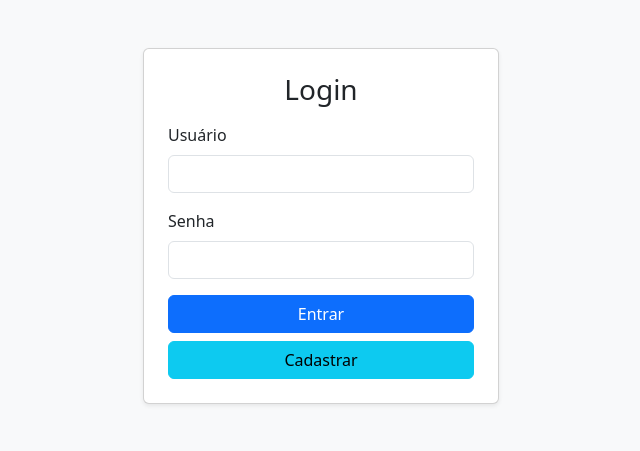
After one commit to 365rafael/ControleFinanceiroPython, a Flask app: page /login in a window 1280 px wide. The commit adds this page. Shown: the top 451 px of the page, without its empty margins (319-959 px from the left). Run offline with Flask 3, Linux system fonts and the light colour scheme.

Commit message:
Login e cadastro de usuário

```diff
--- a/app.py
+++ b/app.py
@@ -1,14 +1,26 @@
 # -*- coding: utf-8 -*-
-from flask import Flask, render_template, request, redirect, url_for
+from flask import Flask, render_template, request, redirect, url_for, session, flash
 import sqlite3
 from datetime import datetime
+import functools
+import hashlib  # para senha simples
 
 app = Flask(__name__)
+app.secret_key = "uma_chave_secreta_qualquer"
 
-# Criação do banco e tabela
+# ----------------------
+# Banco de dados
+# ----------------------
 def init_db():
     conn = sqlite3.connect("financeiro.db")
     cursor = conn.cursor()
+    cursor.execute("""
+        CREATE TABLE IF NOT EXISTS usuarios (
+            id INTEGER PRIMARY KEY AUTOINCREMENT,
+            usuario TEXT UNIQUE NOT NULL,
+            senha TEXT NOT NULL
+        )
+    """)
     cursor.execute("""
         CREATE TABLE IF NOT EXISTS transacoes (
             id INTEGER PRIMARY KEY AUTOINCREMENT,
@@ -16,7 +28,9 @@ def init_db():
             data TEXT NOT NULL,
             valor REAL NOT NULL,
             tipo TEXT NOT NULL,
-            categoria TEXT
+            categoria TEXT,
+            usuario_id INTEGER NOT NULL,
+            FOREIGN KEY(usuario_id) REFERENCES usuarios(id)
         )
     """)
     conn.commit()
@@ -24,14 +38,93 @@ def init_db():
 
 init_db()
 
-# Função para formatar valores (R$ 1.234,56)
+# ----------------------
+# Funções auxiliares
+# ----------------------
 def formatar(valor):
     return f"{valor:,.2f}".replace(",", "X").replace(".", ",").replace("X", ".")
 
-# Rota principal com filtro de mês
+def login_required(view):
+    @functools.wraps(view)
+    def wrapped_view(**kwargs):
+        if not session.get("usuario_id"):
+            return redirect(url_for("login"))
+        return view(**kwargs)
+    return wrapped_view
+
+def hash_senha(senha):
+    return hashlib.sha256(senha.encode()).hexdigest()
+
+# ----------------------
+# Rotas de cadastro/login
+# ----------------------
+@app.route("/cadastro", methods=["GET", "POST"])
+def cadastro():
+    if request.method == "POST":
+        usuario = request.form["usuario"].strip()  # remove espaços
+        senha = hash_senha(request.form["senha"])
+
+        if not usuario or not senha:
+            flash("Preencha usuário e senha!", "danger")
+            return render_template("cadastro.html")
+
+        conn = sqlite3.connect("financeiro.db")
+        cursor = conn.cursor()
+
+        # Verifica se usuário já existe
+        cursor.execute("SELECT id FROM usuarios WHERE usuario = ?", (usuario,))
+        existente = cursor.fetchone()
+
+        if existente:
+            flash("Usuário já existe!", "danger")
+        else:
+            cursor.execute(
+                "INSERT INTO usuarios (usuario, senha) VALUES (?, ?)",
+                (usuario, senha)
+            )
+            conn.commit()
+            flash("Cadastro realizado com sucesso! Faça login.", "success")
+            conn.close()
+            return redirect(url_for("login"))
+
+        conn.close()
+
+    return render_template("cadastro.html")
+
+
+@app.route("/login", methods=["GET", "POST"])
+def login():
+    if request.method == "POST":
+        usuario = request.form["usuario"]
+        senha = hash_senha(request.form["senha"])
+
+        conn = sqlite3.connect("financeiro.db")
+        cursor = conn.cursor()
+        cursor.execute("SELECT id FROM usuarios WHERE usuario=? AND senha=?", (usuario, senha))
+        user = cursor.fetchone()
+        conn.close()
+
+        if user:
+            session["usuario_id"] = user[0]
+            session["usuario"] = usuario
+            return redirect(url_for("index"))
+        else:
+            flash("Usuário ou senha incorretos!", "danger")
+
+    return render_template("login.html")
+
+@app.route("/logout")
+def logout():
+    session.clear()
+    return redirect(url_for("login"))
+
+# ----------------------
+# Rotas principais
+# ----------------------
 @app.route("/", methods=["GET", "POST"])
+@login_required
 def index():
-    # Recebe filtro do usuário no formato MM/AAAA e converte para YYYY-MM
+    filtro_mes = datetime.today().strftime("%Y-%m")
     if request.method == "POST":
         filtro_usuario = request.form.get("mes")  # MM/AAAA
         try:
@@ -39,25 +132,21 @@ def index():
             filtro_mes = f"{ano}-{mes.zfill(2)}"
         except:
             filtro_mes = datetime.today().strftime("%Y-%m")
-    else:
-        filtro_mes = datetime.today().strftime("%Y-%m")
 
     conn = sqlite3.connect("financeiro.db")
     cursor = conn.cursor()
-    cursor.execute("SELECT * FROM transacoes ORDER BY data ASC")  # ordem crescente
+    cursor.execute("SELECT * FROM transacoes WHERE usuario_id=? ORDER BY data ASC", (session["usuario_id"],))
     transacoes = cursor.fetchall()
     conn.close()
 
-    saldo = sum([t[3] if t[4] == "entrada" else -t[3] for t in transacoes])
-
-    entradas_mes = 0
-    saidas_mes = 0
+    saldo = sum([t[3] if t[4]=="entrada" else -t[3] for t in transacoes])
+    entradas_mes = saidas_mes = 0
     transacoes_filtradas = []
 
     for t in transacoes:
         if t[2].startswith(filtro_mes):
             transacoes_filtradas.append(t)
-            if t[4] == "entrada":
+            if t[4]=="entrada":
                 entradas_mes += t[3]
             else:
                 saidas_mes += t[3]
@@ -68,43 +157,38 @@ def index():
         saldo=formatar(saldo),
         entradas_mes=formatar(entradas_mes),
         saidas_mes=formatar(saidas_mes),
-        filtro_mes=f"{filtro_mes[5:7]}/{filtro_mes[0:4]}",  # MM/AAAA
-        datetime=datetime
+        filtro_mes=f"{filtro_mes[5:7]}/{filtro_mes[0:4]}"
     )
 
-# Rota para adicionar transação
 @app.route("/adicionar", methods=["GET", "POST"])
+@login_required
 def adicionar():
-    if request.method == "POST":
+    if request.method=="POST":
         descricao = request.form["descricao"]
-        data = request.form["data"]  # YYYY-MM-DD
+        data = request.form["data"]
         valor = float(request.form["valor"])
         tipo = request.form["tipo"]
         categoria = request.form["categoria"] if request.form["categoria"] else None
 
-        if not data:
-            data = datetime.today().strftime("%Y-%m-%d")
-
         conn = sqlite3.connect("financeiro.db")
         cursor = conn.cursor()
         cursor.execute(
-            "INSERT INTO transacoes (descricao, data, valor, tipo, categoria) VALUES (?, ?, ?, ?, ?)",
-            (descricao, data, valor, tipo, categoria)
+            "INSERT INTO transacoes (descricao, data, valor, tipo, categoria, usuario_id) VALUES (?, ?, ?, ?, ?, ?)",
+            (descricao, data, valor, tipo, categoria, session["usuario_id"])
         )
         conn.commit()
         conn.close()
-
         return redirect(url_for("index"))
 
-    return render_template("adicionar.html", datetime=datetime)
+    return render_template("adicionar.html")
 
-# Rota para editar transação
-@app.route("/editar/<int:id>", methods=["GET", "POST"])
+@app.route("/editar/<int:id>", methods=["GET","POST"])
+@login_required
 def editar(id):
     conn = sqlite3.connect("financeiro.db")
     cursor = conn.cursor()
 
-    if request.method == "POST":
+    if request.method=="POST":
         descricao = request.form["descricao"]
         data = request.form["data"]
         valor = float(request.form["valor"])
@@ -112,27 +196,30 @@ def editar(id):
         categoria = request.form["categoria"] if request.form["categoria"] else None
 
         cursor.execute(
-            "UPDATE transacoes SET descricao=?, data=?, valor=?, tipo=?, categoria=? WHERE id=?",
-            (descricao, data, valor, tipo, categoria, id)
+            "UPDATE transacoes SET descricao=?, data=?, valor=?, tipo=?, categoria=? WHERE id=? AND usuario_id=?",
+            (descricao, data, valor, tipo, categoria, id, session["usuario_id"])
         )
         conn.commit()
         conn.close()
         return redirect(url_for("index"))
 
-    cursor.execute("SELECT * FROM transacoes WHERE id=?", (id,))
+    cursor.execute("SELECT * FROM transacoes WHERE id=? AND usuario_id=?", (id, session["usuario_id"]))
     transacao = cursor.fetchone()
     conn.close()
-    return render_template("editar.html", t=transacao, datetime=datetime)
+    return render_template("editar.html", t=transacao)
 
-# Rota para excluir transação
 @app.route("/excluir/<int:id>")
+@login_required
 def excluir(id):
     conn = sqlite3.connect("financeiro.db")
     cursor = conn.cursor()
-    cursor.execute("DELETE FROM transacoes WHERE id = ?", (id,))
+    cursor.execute("DELETE FROM transacoes WHERE id=? AND usuario_id=?", (id, session["usuario_id"]))
     conn.commit()
     conn.close()
     return redirect(url_for("index"))
 
-if __name__ == "__main__":
+# ----------------------
+# Rodar app
+# ----------------------
+if __name__=="__main__":
     app.run(debug=True)
--- /dev/null
+++ b/templates/login.html
@@ -0,0 +1,38 @@
+<!DOCTYPE html>
+<html lang="pt-BR">
+<head>
+    <meta charset="UTF-8">
+    <title>Login - Controle Financeiro</title>
+    <link href="https://cdn.jsdelivr.net/npm/bootstrap@5.3.3/dist/css/bootstrap.min.css" rel="stylesheet">
+</head>
+<body class="bg-light">
+<div class="container py-5">
+    <div class="row justify-content-center">
+        <div class="col-md-4">
+            <div class="card p-4 shadow-sm">
+                <h3 class="mb-3 text-center">Login</h3>
+                {% with messages = get_flashed_messages(with_categories=true) %}
+                    {% if messages %}
+                        {% for category, msg in messages %}
+                            <div class="alert alert-{{ category }}">{{ msg }}</div>
+                        {% endfor %}
+                    {% endif %}
+                {% endwith %}
+                <form method="post">
+                    <div class="mb-3">
+                        <label class="form-label">Usuário</label>
+                        <input type="text" name="usuario" class="form-control" required>
+                    </div>
+                    <div class="mb-3">
+                        <label class="form-label">Senha</label>
+                        <input type="password" name="senha" class="form-control" required>
+                    </div>
+                    <button type="submit" class="btn btn-primary w-100">Entrar</button>
+                    <a href="cadastro" type="button" class="btn btn-info w-100 mt-2">Cadastrar</a>
+                </form>
+            </div>
+        </div>
+    </div>
+</div>
+</body>
+</html>
```
Also changed, not shown: templates/cadastro.html (added, +38 -0 lines), templates/index.html (+6 -1 lines), financeiro.db.
